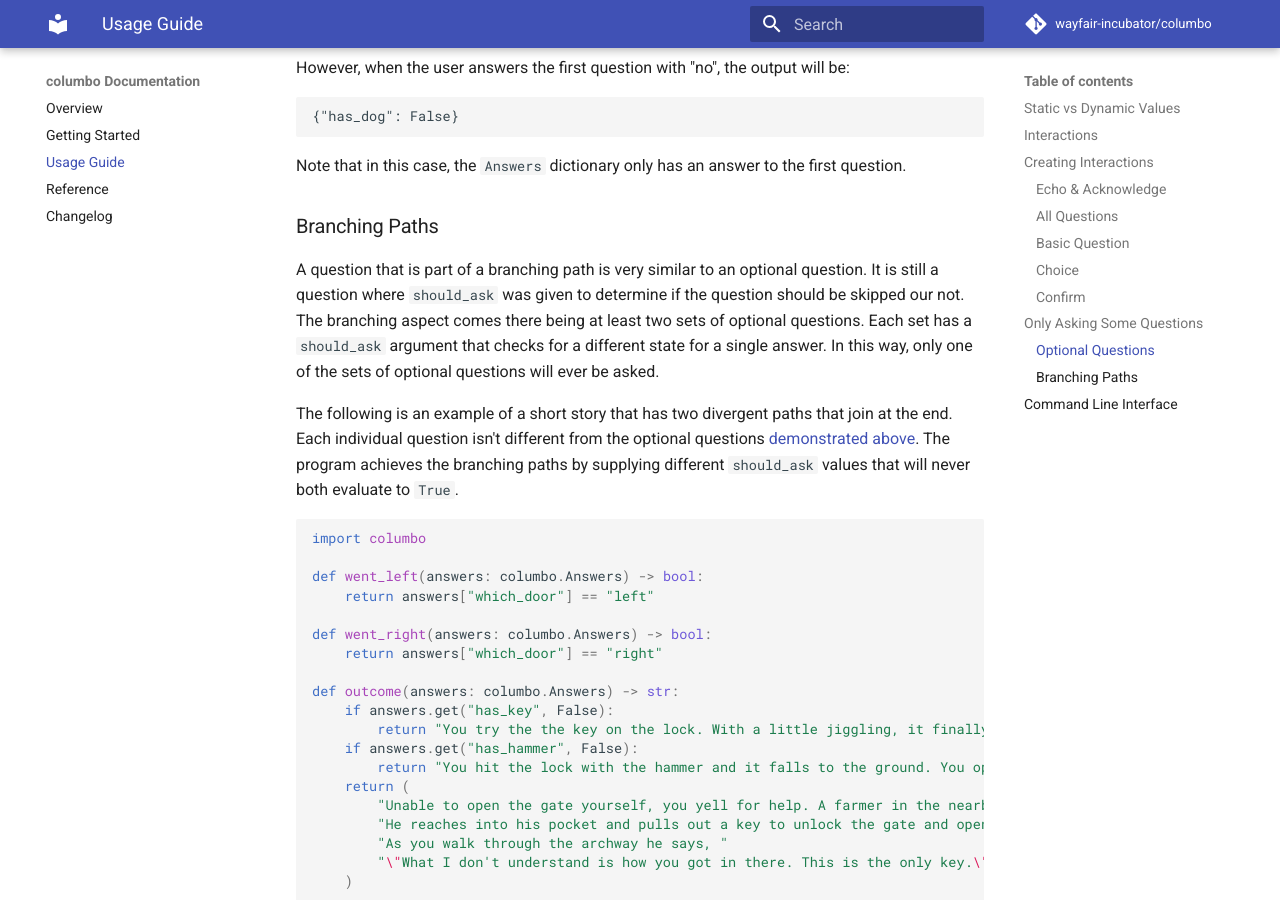
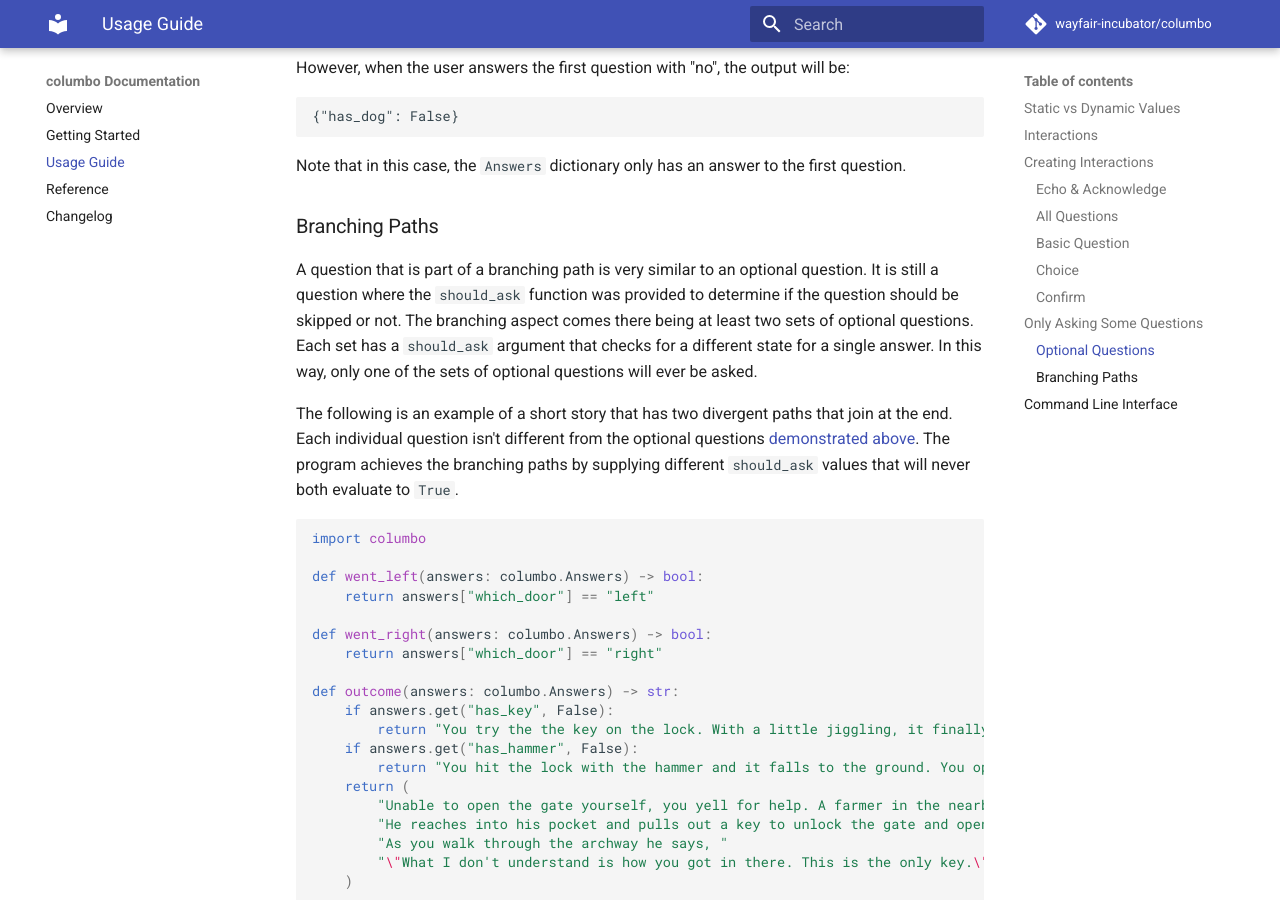
Before and after one commit to plannigan/columbo, an MkDocs documentation site: the page built from docs/usage-guide.md, in a window 1280 px wide and 900 px high, scrolled down 3361 px. Built offline with MkDocs 1.6.1 and Material for MkDocs 9.7.7, drawn with Linux system fonts in a browser that asks for light colours; comment, search, counter and statistics services are not loaded.

Commit message:
Rephrase sentence
Co-authored-by: Josh Woodward <jdw6359@rit.edu>

```diff
--- a/docs/usage-guide.md
+++ b/docs/usage-guide.md
@@ -135,7 +135,7 @@ Note that in this case, the `Answers` dictionary only has an answer to the first
 ### Branching Paths
 
 A question that is part of a branching path is very similar to an optional question. It is still a question where
-`should_ask` was given to determine if the question should be skipped our not. The branching aspect comes there being at
+the `should_ask` function was provided to determine if the question should be skipped or not. The branching aspect comes there being at
 least two sets of optional questions. Each set has a `should_ask` argument that checks for a different state for a
 single answer. In this way, only one of the sets of optional questions will ever be asked.
 
```
